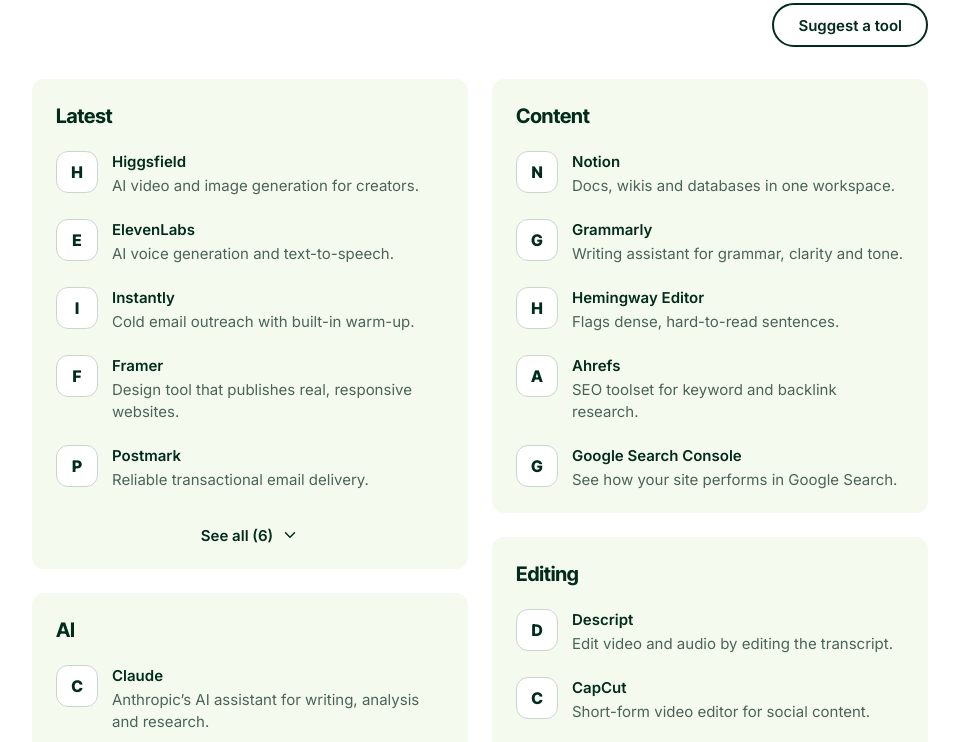
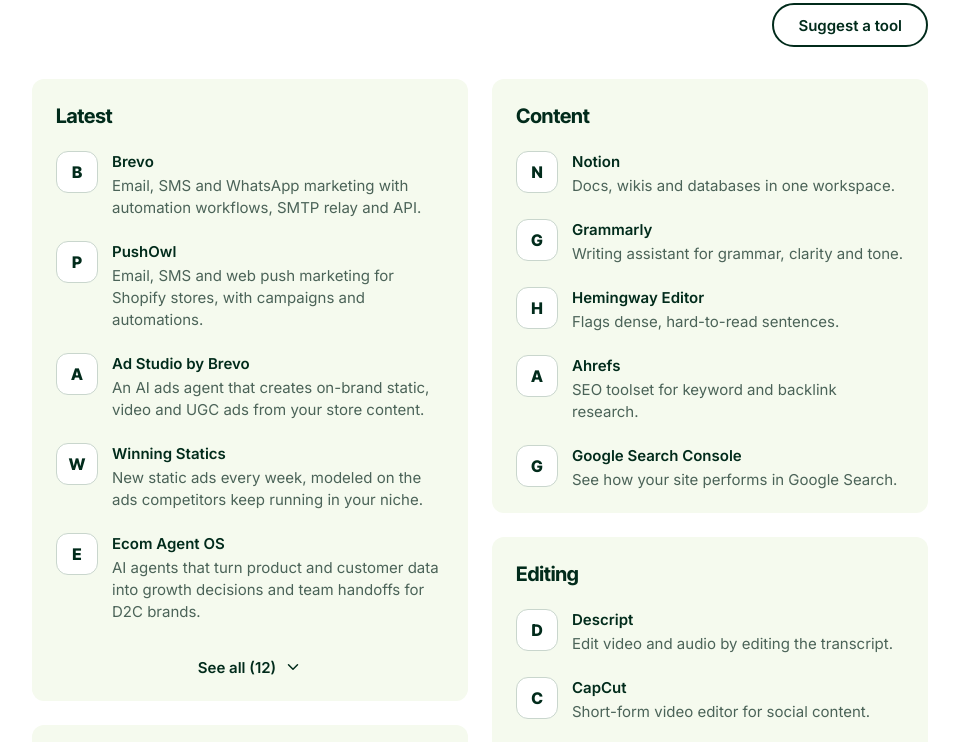
Before and after one commit to omsdq/opt-in-marketing-tools, a plain HTML site: page index.html in a window 1280 px wide. Shown: the part 579-1321 px from the top of the page, without its empty margins (160-1119 px from the left). Drawn offline with Linux system fonts and the light colour scheme.

Commit message:
Add 6 tools from Tally submissions and UTM tags on outbound links
- Plausible (Operations, in my stack), Brevo + PushOwl (Email),
  Ad Studio by Brevo + Winning Statics (Paid ads), Ecom Agent OS (AI)
- Add all six to Latest
- Append utm_source=optinformarketing&utm_medium=directory to tool links

Co-Authored-By: Claude Opus 5.5 <noreply@anthropic.com>
Claude-Session: https://claude.ai/code/session_01NSDRy6pW46EDkmTyoddCve

```diff
--- a/index.html
+++ b/index.html
@@ -115,7 +115,8 @@ a{color:inherit}
       t('Slack', 'https://slack.com', 'Team messaging and channels.', true),
       t('Looker Studio', 'https://lookerstudio.google.com', 'Free dashboards from your marketing data.'),
       t('Coupler.io', 'https://coupler.io', 'Pulls data from Google Ads, Meta, and GA4 directly into Sheets or Looker Studio on a schedule. Lean reporting without enterprise BI costs.'),
-      t('Google Analytics', 'https://analytics.google.com', 'Website and app traffic analytics.', true)
+      t('Google Analytics', 'https://analytics.google.com', 'Website and app traffic analytics.', true),
+      t('Plausible', 'https://plausible.io', 'Lightweight, open-source and privacy-friendly web analytics. An alternative to Google Analytics.', true)
     ];
     const automation = [
       t('Customer.io', 'https://customer.io', 'Behavior-based messaging and lifecycle automation.', true),
@@ -131,7 +132,8 @@ a{color:inherit}
       t('Gemini', 'https://gemini.google.com', 'Google’s AI assistant, connected to Google apps.'),
       t('Grok', 'https://grok.com', 'xAI’s AI assistant, built into X.'),
       t('ElevenLabs', 'https://elevenlabs.io', 'AI voice generation and text-to-speech.'),
-      t('Higgsfield', 'https://higgsfield.ai', 'AI video and image generation for creators.')
+      t('Higgsfield', 'https://higgsfield.ai', 'AI video and image generation for creators.'),
+      t('Ecom Agent OS', 'https://ecomagents.ai', 'AI agents that turn product and customer data into growth decisions and team handoffs for D2C brands.')
     ];
     const website = [
       t('Framer', 'https://www.framer.com', 'Design tool that publishes real, responsive websites.'),
@@ -156,7 +158,9 @@ a{color:inherit}
       t('Postmark', 'https://postmarkapp.com', 'Reliable transactional email delivery.'),
       t('Instantly', 'https://instantly.ai', 'Cold email outreach with built-in warm-up.'),
       t('Litmus', 'https://www.litmus.com', 'Preview and test emails across inboxes.'),
-      t('Flodesk', 'https://flodesk.com', 'Design-first email platform with flat-rate pricing regardless of list size. Made for creators and boutique brands.')
+      t('Flodesk', 'https://flodesk.com', 'Design-first email platform with flat-rate pricing regardless of list size. Made for creators and boutique brands.'),
+      t('Brevo', 'https://www.brevo.com', 'Email, SMS and WhatsApp marketing with automation workflows, SMTP relay and API.'),
+      t('PushOwl', 'https://pushowl.com', 'Email, SMS and web push marketing for Shopify stores, with campaigns and automations.')
     ];
     const social = [
       t('Buffer', 'https://buffer.com', 'Schedule and analyze social posts.'),
@@ -189,7 +193,9 @@ a{color:inherit}
       t('Meta Ads Manager', 'https://www.facebook.com/business/tools/ads-manager', 'Run ads across Facebook and Instagram.'),
       t('LinkedIn Campaign Manager', 'https://www.linkedin.com/campaignmanager', 'B2B ads targeted by role and company.'),
       t('TikTok Ads Manager', 'https://ads.tiktok.com', 'Short-video ads and audience tools.'),
-      t('Microsoft Advertising', 'https://ads.microsoft.com', 'Search ads across Bing and partner networks.')
+      t('Microsoft Advertising', 'https://ads.microsoft.com', 'Search ads across Bing and partner networks.'),
+      t('Ad Studio by Brevo', 'https://ads.brevo.com', 'An AI ads agent that creates on-brand static, video and UGC ads from your store content.'),
+      t('Winning Statics', 'https://winningstatics.com', 'New static ads every week, modeled on the ads competitors keep running in your niche.')
     ];
     const paidMedia = [
       t('Supermetrics', 'https://supermetrics.com', 'Pull ad data into sheets and dashboards.'),
@@ -199,6 +205,12 @@ a{color:inherit}
       t('Google Ads Transparency Center', 'https://adstransparency.google.com', 'See ads any advertiser runs on Google.')
     ];
     const latest = [
+      t('Brevo', 'https://www.brevo.com', 'Email, SMS and WhatsApp marketing with automation workflows, SMTP relay and API.'),
+      t('PushOwl', 'https://pushowl.com', 'Email, SMS and web push marketing for Shopify stores, with campaigns and automations.'),
+      t('Ad Studio by Brevo', 'https://ads.brevo.com', 'An AI ads agent that creates on-brand static, video and UGC ads from your store content.'),
+      t('Winning Statics', 'https://winningstatics.com', 'New static ads every week, modeled on the ads competitors keep running in your niche.'),
+      t('Ecom Agent OS', 'https://ecomagents.ai', 'AI agents that turn product and customer data into growth decisions and team handoffs for D2C brands.'),
+      t('Plausible', 'https://plausible.io', 'Lightweight, open-source and privacy-friendly web analytics. An alternative to Google Analytics.'),
       t('Higgsfield', 'https://higgsfield.ai', 'AI video and image generation for creators.'),
       t('ElevenLabs', 'https://elevenlabs.io', 'AI voice generation and text-to-speech.'),
       t('Instantly', 'https://instantly.ai', 'Cold email outreach with built-in warm-up.'),
@@ -243,7 +255,8 @@ const chev='<svg width="18" height="18" viewBox="0 0 24 24" fill="none" stroke="
 const cols={colLeft:[['Latest',latest],['AI',ai],['AI writing',aiWriting],['Design',design],['Automation',automation],['Social',social],['LinkedIn',linkedin],['Influencer marketing',influencer],['Paid media',paidMedia],['Education',education]],
 colRight:[['Content',content],['Editing',editing],['Operations',operations],['Email',email],['Website building',website],['Research',research],['Creative ops',creativeOps],['CRO',cro],['Local SEO',localSeo],['PR',pr],['Paid ads',paidAds]]};
 function favicon(url){try{return 'https://www.google.com/s2/favicons?domain='+new URL(url).hostname+'&sz=64';}catch(e){return '';}}
-function row(i){const fav=favicon(i.url);return '<a class="row" href="'+esc(i.url)+'" target="_blank" rel="noopener noreferrer" style="display: flex; align-items: flex-start; gap: 14px; padding: 10px; margin: 0 -10px; border-radius: 12px; text-decoration: none; color: inherit"><div style="width:40px;height:40px;flex:none;border-radius:12px;border:1px solid #c9d6cd;overflow:hidden;background:#fff;display:flex;align-items:center;justify-content:center;"><img src="'+fav+'" alt="" width="28" height="28" style="width:28px;height:28px;object-fit:contain;display:block;" onerror="this.parentNode.innerHTML=\'<span style=&quot;font-family:Inter Tight,sans-serif;font-size:16px;font-weight:800;color:#012b1b&quot;>'+esc(i.initial)+'</span>\'"></div><div style="min-width: 0; display: flex; flex-direction: column; gap: 2px"><span style="font-size: 15px; line-height: 22px; font-weight: 600">'+esc(i.name)+'</span><span style="font-size: 15px; line-height: 22px; color: #4b6358">'+esc(i.desc)+'</span></div></a>';}
+function withUtm(url){try{const u=new URL(url);if(u.hostname.endsWith('optinformarketing.substack.com'))return url;u.searchParams.set('utm_source','optinformarketing');u.searchParams.set('utm_medium','directory');return u.toString();}catch(e){return url;}}
+function row(i){const fav=favicon(i.url);return '<a class="row" href="'+esc(withUtm(i.url))+'" target="_blank" rel="noopener noreferrer" style="display: flex; align-items: flex-start; gap: 14px; padding: 10px; margin: 0 -10px; border-radius: 12px; text-decoration: none; color: inherit"><div style="width:40px;height:40px;flex:none;border-radius:12px;border:1px solid #c9d6cd;overflow:hidden;background:#fff;display:flex;align-items:center;justify-content:center;"><img src="'+fav+'" alt="" width="28" height="28" style="width:28px;height:28px;object-fit:contain;display:block;" onerror="this.parentNode.innerHTML=\'<span style=&quot;font-family:Inter Tight,sans-serif;font-size:16px;font-weight:800;color:#012b1b&quot;>'+esc(i.initial)+'</span>\'"></div><div style="min-width: 0; display: flex; flex-direction: column; gap: 2px"><span style="font-size: 15px; line-height: 22px; font-weight: 600">'+esc(i.name)+'</span><span style="font-size: 15px; line-height: 22px; color: #4b6358">'+esc(i.desc)+'</span></div></a>';}
 function card(title,items){const o=!!open[title];const can=items.length>LIMIT;
 return '<section style="background: #f5faee; border-radius: 12px; padding: 24px 24px 12px; display: flex; flex-direction: column; gap: 12px"><h3 style="margin: 0; '+H+'; font-size: 20px; line-height: 26px; font-weight: 700; letter-spacing: -0.01em">'+esc(title)+'</h3><div style="display: flex; flex-direction: column; gap: 2px">'+(o?items:items.slice(0,LIMIT)).map(row).join('')+'</div>'+(can?'<button type="button" class="more" data-t="'+esc(title)+'" aria-expanded="'+o+'" style="align-self: center; display: inline-flex; align-items: center; gap: 8px; min-height: 44px; padding: 0 16px; border: 0; background: transparent; font-family: inherit; font-size: 15px; font-weight: 600; color: #012b1b; cursor: pointer">'+(o?'Show less':'See all ('+items.length+')')+' <span style="display: inline-flex; transform: '+(o?'rotate(180deg)':'none')+'">'+chev+'</span></button>':'')+'</section>';}
 function render(){for(const k in cols)document.getElementById(k).innerHTML=cols[k].map(c=>card(c[0],c[1])).join('');}
```
